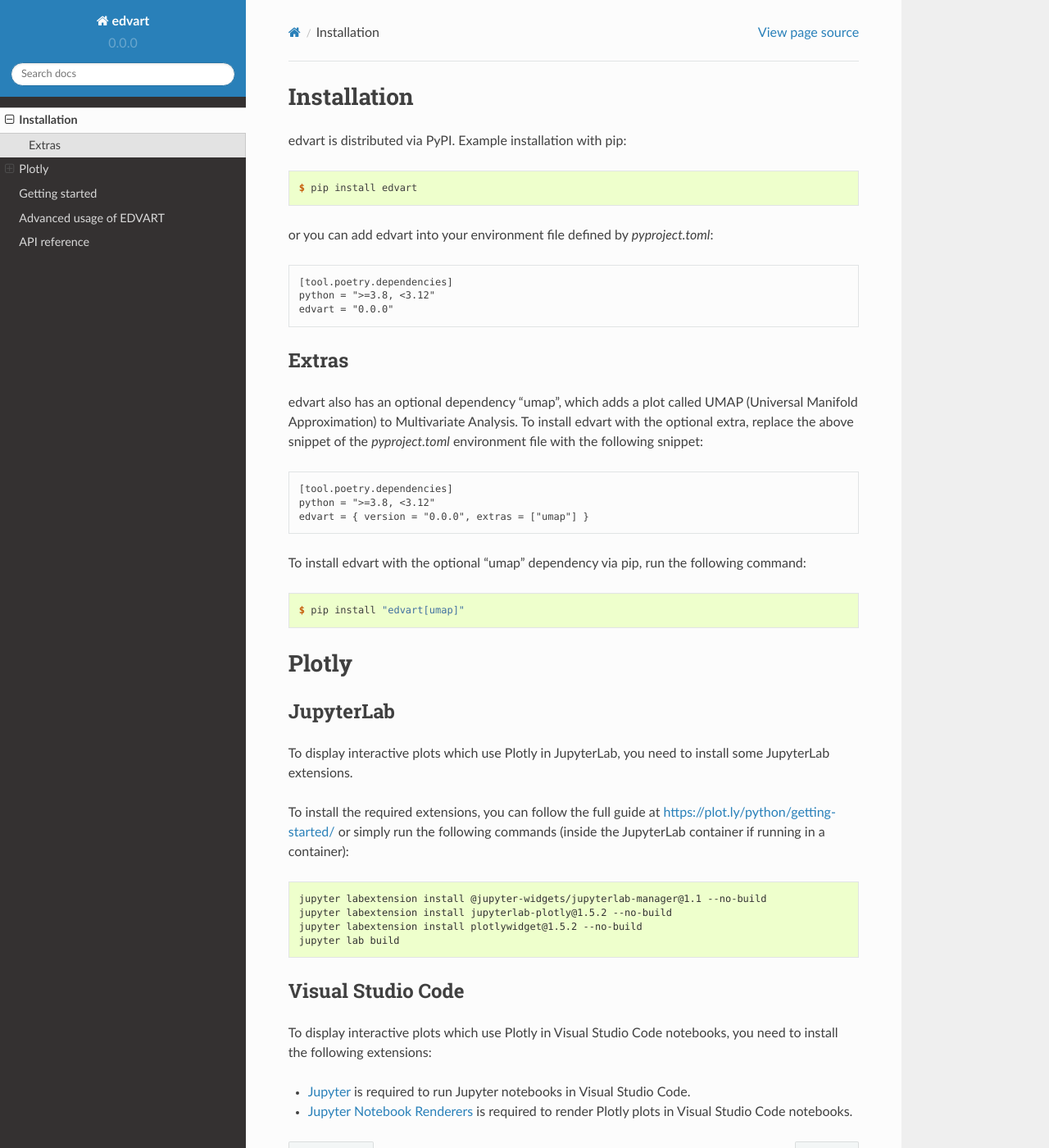
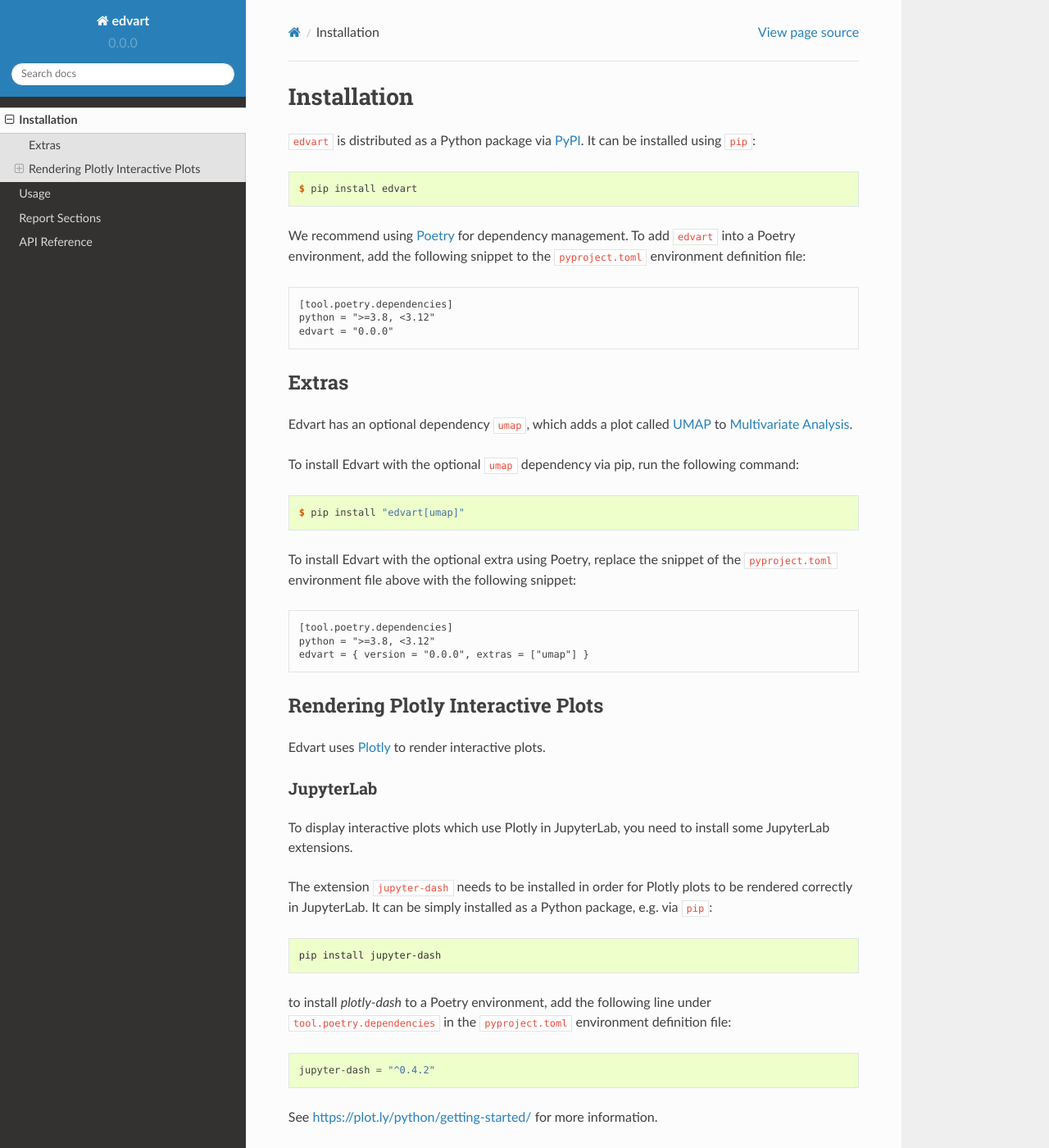
Before and after one commit to datamole-ai/edvart, a Sphinx documentation site: the page built from docs/installation.rst, in a window 1280 px wide and 1400 px high. Shown: the whole window at 82% size. Built offline with Sphinx 7.4.7 and the Read the Docs theme 2.0.0, drawn with Linux system fonts in a browser that asks for light colours; pages that are not in the unit, such as notebooks, are missing from menus; some of the changed text lies outside the part shown.

Commit message:
docs: overhaul (#105)
An overhaul of the documentation -- almost a complete re-write. Main
differences:
* Added quick-start examples and other examples
* Added many internal and external links
* Changed structure (notably *getting started* and *advanced usage*
sections transformed into *usage*)

```diff
--- a/docs/api_reference.rst
+++ b/docs/api_reference.rst
@@ -1,4 +1,4 @@
-API reference
+API Reference
 =============
 
 .. toctree::
--- a/docs/installation.rst
+++ b/docs/installation.rst
@@ -1,14 +1,16 @@
 Installation
 ============
 
-edvart is distributed via PyPI.
-Example installation with pip:
+``edvart`` is distributed as a Python package via `PyPI <https://pypi.org/project/edvart/>`_.
+It can be installed using ``pip``:
 
 .. code-block:: console
 
    $ pip install edvart
 
-or you can add edvart into your environment file defined by `pyproject.toml`:
+We recommend using `Poetry <https://python-poetry.org/>`_ for dependency management.
+To add ``edvart`` into a Poetry environment, add the following snippet
+to the ``pyproject.toml`` environment definition file:
 
 .. parsed-literal::
 
@@ -17,13 +19,22 @@ or you can add edvart into your environment file defined by `pyproject.toml`:
    edvart = "|VERSION|"
 
 
+.. _extras:
+
 Extras
 ------
 
-edvart also has an optional dependency "umap", which adds a plot called UMAP
-(Universal Manifold Approximation) to Multivariate Analysis. To install edvart with the optional
-extra, replace the above snippet of the `pyproject.toml` environment file with the following
-snippet:
+Edvart has an optional dependency ``umap``, which adds a plot called `UMAP <https://umap-learn.readthedocs.io/en/latest/>`_
+to :ref:`Multivariate Analysis <multivariate_analysis>`.
+
+To install Edvart with the optional ``umap`` dependency via pip, run the following command:
+
+.. code-block:: console
+
+   $ pip install "edvart[umap]"
+
+To install Edvart with the optional extra using Poetry, replace the snippet
+of the ``pyproject.toml`` environment file above with the following snippet:
 
 .. parsed-literal::
 
@@ -31,39 +42,43 @@ snippet:
    python = ">=3.8, <3.12"
    edvart = { version = "|VERSION|", extras = ["umap"] }
 
-To install edvart with the optional "umap" dependency via pip, run the following command:
+Rendering Plotly Interactive Plots
+----------------------------------
 
-.. code-block:: console
-
-   $ pip install "edvart[umap]"
-
-
-Plotly
-======
+Edvart uses `Plotly <https://plotly.com/python/>`_ to render interactive plots.
 
 JupyterLab
-----------
+~~~~~~~~~~
 
 To display interactive plots which use Plotly in JupyterLab, you need to install some JupyterLab
 extensions.
 
-To install the required extensions, you can follow the full guide at
-https://plot.ly/python/getting-started/ or simply run the following commands
-(inside the JupyterLab container if running in a container):
+The extension ``jupyter-dash`` needs to be installed in order for Plotly plots
+to be rendered correctly in JupyterLab.
+It can be simply installed as a Python package, e.g. via ``pip``:
 
 .. code-block:: console
 
-   jupyter labextension install @jupyter-widgets/jupyterlab-manager@1.1 --no-build
-   jupyter labextension install jupyterlab-plotly@1.5.2 --no-build
-   jupyter labextension install plotlywidget@1.5.2 --no-build
-   jupyter lab build
+   pip install jupyter-dash
+
+to install `plotly-dash` to a Poetry environment, add the following line
+under ``tool.poetry.dependencies`` in the ``pyproject.toml`` environment definition file:
+
+
+.. code-block:: toml
+
+   jupyter-dash = "^0.4.2"
+
+
+See https://plot.ly/python/getting-started/ for more information.
 
 Visual Studio Code
-------------------
-To display interactive plots which use Plotly in Visual Studio Code notebooks,
-you need to install the following extensions:
+~~~~~~~~~~~~~~~~~~
+The following extensions need to be installed to display Plotly
+interactive plots in Visual Studio Code notebooks:
 
-* `Jupyter <https://marketplace.visualstudio.com/items?itemName=ms-toolsai.jupyter>`_ is required to
-  run Jupyter notebooks in Visual Studio Code.
-* `Jupyter Notebook Renderers <https://marketplace.visualstudio.com/items?itemName=ms-toolsai.jupyter-renderers>`_ is required
-  to render Plotly plots in Visual Studio Code notebooks.
+* `Jupyter <https://marketplace.visualstudio.com/items?itemName=ms-toolsai.jupyter>`_
+   is required to
+   run Jupyter notebooks in Visual Studio Code.
+* `Jupyter Notebook Renderers <https://marketplace.visualstudio.com/items?itemName=ms-toolsai.jupyter-renderers>`_
+   is required to render Plotly plots in Visual Studio Code notebooks.
```
Also changed, not shown: docs/advanced.rst (deleted, +0 -193 lines), docs/getting_started.rst (deleted, +0 -36 lines), docs/index.rst (+25 -12 lines), docs/sections.rst (added, +41 -0 lines), docs/usage.rst (added, +255 -0 lines).
